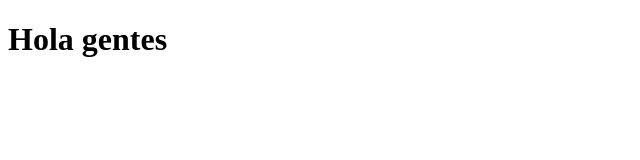
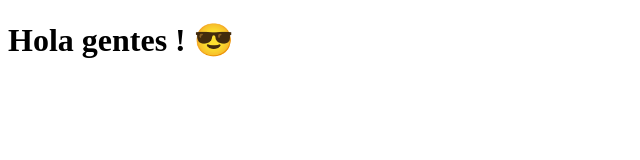
Before and after one commit to M3dioP3lo/ejemplo, a plain HTML site: page app/index.html in a window 1280 px wide. Shown: the whole page, without its empty margins (0-640 px from the left). Drawn offline with Linux system fonts and the light colour scheme.

Commit message:
tercer commit

```diff
--- a/app/index.html
+++ b/app/index.html
@@ -6,6 +6,6 @@
     <title>Primer despliegue</title>
 </head>
 <body>
-    <h1>Hola gentes</h1>
+    <h1>Hola gentes ! 😎</h1>
 </body>
 </html>
```
